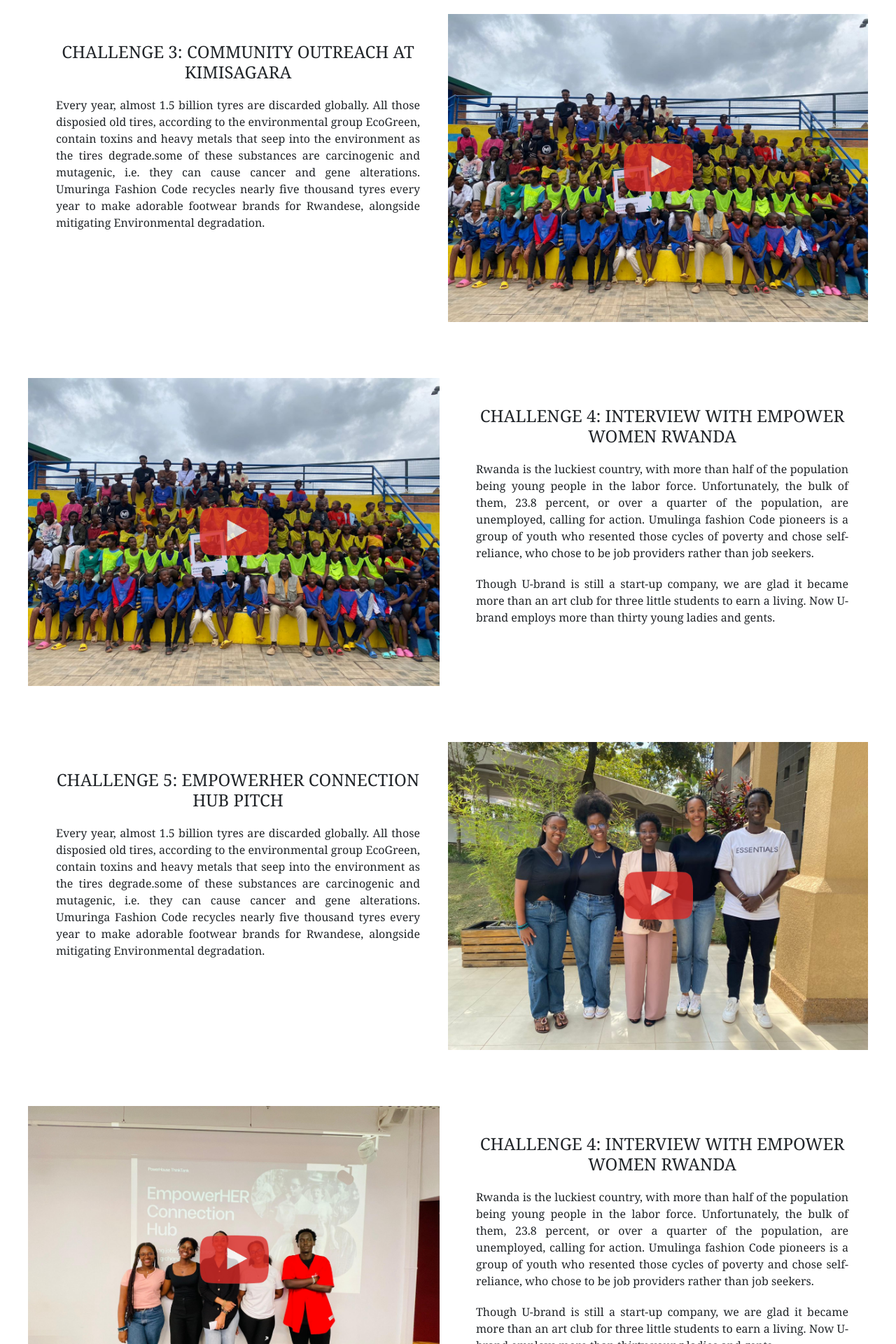
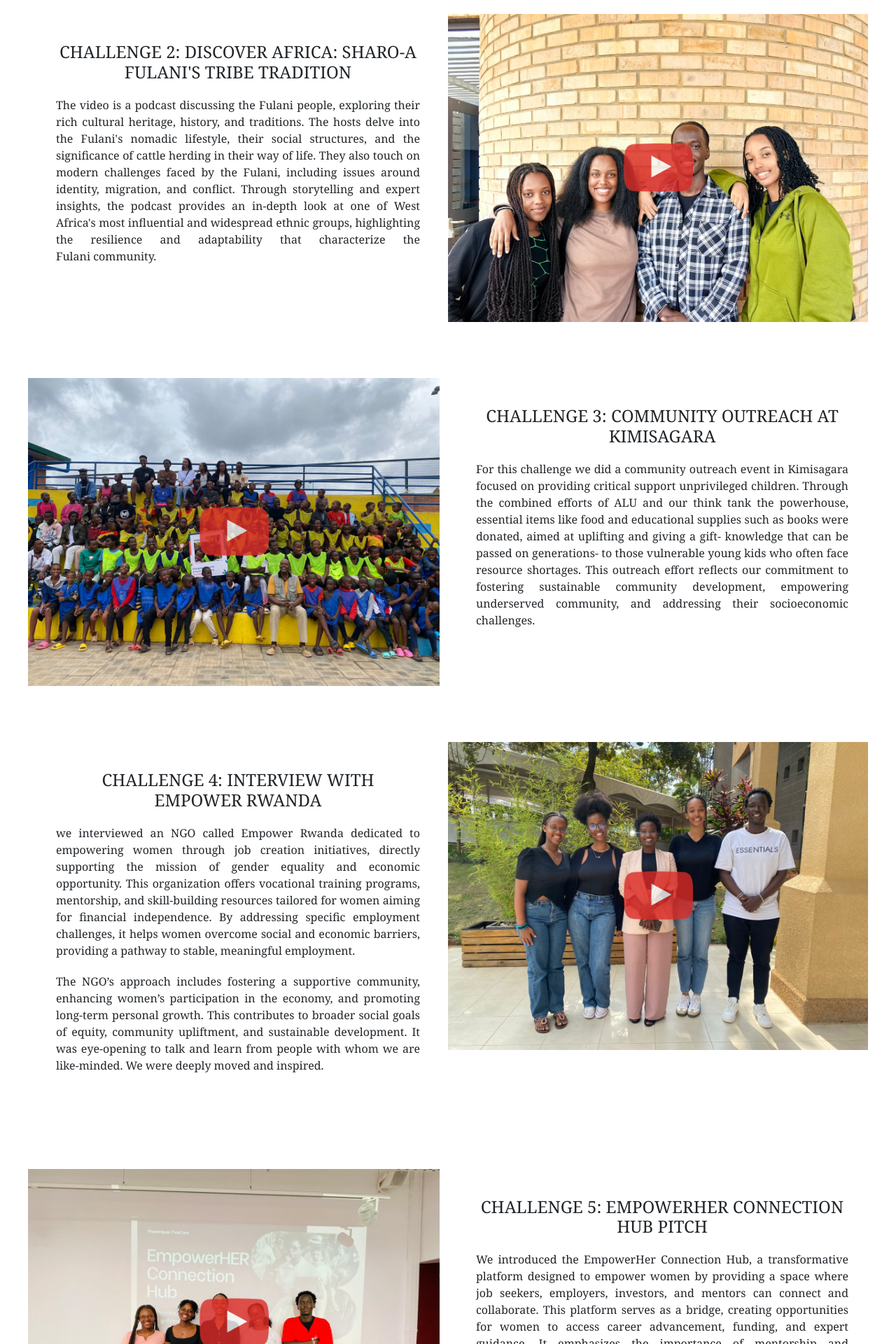
Before and after one commit to Nicole-Mbera/powerhouse, a React (Create React App) app: page /challenges in a window 1280 px wide. Shown: the part 700-2620 px from the top of the page at 70% size. Built offline with nearby package versions, Linux system fonts and the light colour scheme.

Commit message:
challenges organised

```diff
--- a/src/views/challenges.js
+++ b/src/views/challenges.js
@@ -6,7 +6,8 @@ import work from "../assets/images/serena.jpg";
 import help from "../assets/images/groupic.jpg";
 import present from "../assets/images/best.jpg";
 import youTube from "../assets/images/youTube.png";
-import chal6 from "../assets/images/6.jpg"
+import chal6 from "../assets/images/6.jpg";
+import green from "../assets/images/green.jpg"
 const Challenges = () => {
     return (
 
@@ -28,11 +29,10 @@ const Challenges = () => {
     </div>
                     <div className="descriptive">
                         <h1>CHALLENGE 1: MEET THE TEAM</h1>
-                        <p>In the spirit of giving back to the community, Umuringa Fashion code offers training to young people who are interested in art and design. We inspire youth to be proactive, problem solvers, self-reliant, and big thinkers. </p>
-                        <p>
-                            We teach our students creativity and innovation on how to use available resources, for instance, fabricating artistic skin made bags and footwear. That way, we train a generation of job providers, contributing significantly to the sustainable development of Rwanda.
+                        <p>The Meet the Team challenge offers a closer look at the members of a passionate and skilled team, the powerhouse,  each bringing their unique expertise and experiences to a shared mission. Each team member shared insights into their professional backgrounds, their motivations, and the specific roles they play within the group, illustrating the diversity and complementary nature of their skills. Through personal stories, we expressed our values and dedication that drive our commitment to the team's vision, and how individual strengths combine to overcome challenges and achieve meaningful goals.
 
-                        </p>
+</p>
+
                     </div>
                 </div>
 
@@ -40,25 +40,18 @@ const Challenges = () => {
                 <div className="rom">
 
                     <div className="descriptive">
-                        <h1>CHALLENGE 3: COMMUNITY OUTREACH AT KIMISAGARA</h1>
-                        <p>Every year, almost 1.5 billion tyres are discarded globally.
-                            All those disposied old tires,
-                            according to the environmental group EcoGreen, contain toxins and heavy metals that seep into the environment
-                            as the tires degrade.some of these substances are carcinogenic and mutagenic, i.e. they can cause cancer and gene alterations.
-
-
-                            Umuringa Fashion Code recycles nearly  five thousand tyres every year to make adorable footwear brands for Rwandese,
-                            alongside mitigating Environmental degradation.
+                        <h1>CHALLENGE 2: DISCOVER AFRICA: SHARO-A FULANI'S TRIBE TRADITION </h1>
+                        <p>The video is a podcast discussing the Fulani people, exploring their rich cultural heritage, history, and traditions. The hosts delve into the Fulani's nomadic lifestyle, their social structures, and the significance of cattle herding in their way of life. They also touch on modern challenges faced by the Fulani, including issues around identity, migration, and conflict. Through storytelling and expert insights, the podcast provides an in-depth look at one of West Africa's most influential and widespread ethnic groups, highlighting the resilience and adaptability that characterize the Fulani community.
                         </p>
 
                     </div>
                     <div className="image-container">
-        <img src={help} alt="Tyres" className="thumbnail-image" />
+        <img src={green} alt="Tyres" className="thumbnail-image" />
         <img
             src={youTube} // replace with your YouTube logo URL or import
             alt="YouTube Logo"
             className="youtube-logo"
-            onClick={() => window.open("https://youtu.be/2lFAY0zXI6o")}
+            onClick={() => window.open("https://youtu.be/fkIbZru5Iog?si=Fk6QAHxuBJpR87jm")}
         />
     </div>
                 </div>
@@ -69,19 +62,15 @@ const Challenges = () => {
             src={youTube} // replace with your YouTube logo URL or import
             alt="YouTube Logo"
             className="youtube-logo"
-            onClick={() => window.open("https://youtu.be/2lFAY0zXI6o")}
+            onClick={() => window.open("https://youtu.be/fkIbZru5Iog?si=Fk6QAHxuBJpR87jm")}
         />
     </div>
                     <div className="descriptive">
-                        <h1>CHALLENGE 3: COMMUNITY OUTREACH AT KIMISAGARA</h1>
-                        <p>Every year, almost 1.5 billion tyres are discarded globally.
-                            All those disposied old tires,
-                            according to the environmental group EcoGreen, contain toxins and heavy metals that seep into the environment
-                            as the tires degrade.some of these substances are carcinogenic and mutagenic, i.e. they can cause cancer and gene alterations.
+                        <h1>CHALLENGE 2: DISCOVER AFRICA: SHARO-A FULANI'S TRIBE TRADITION</h1>
+                        <p>EThe video is a podcast discussing the Fulani people, exploring their rich cultural heritage, history, and traditions. The hosts delve into the Fulani's nomadic lifestyle, their social structures, and the significance of cattle herding in their way of life. They also touch on modern challenges faced by the Fulani, including issues around identity, migration, and conflict. Through storytelling and expert insights, the podcast provides an in-depth look at one of West Africa's most influential and widespread ethnic groups, highlighting the resilience and adaptability that characterize the Fulani community.
 
 
-                            Umuringa Fashion Code recycles nearly  five thousand tyres every year to make adorable footwear brands for Rwandese,
-                            alongside mitigating Environmental degradation.
+
                         </p>
                     </div>
 
@@ -96,27 +85,14 @@ const Challenges = () => {
             src={youTube} // replace with your YouTube logo URL or import
             alt="YouTube Logo"
             className="youtube-logo"
-            onClick={() => window.open("https://youtu.be/h4KKesnjJBw")}
+            onClick={() => window.open("https://youtu.be/2lFAY0zXI6o")}
         />
     </div>
                     <div className="descriptive">
-                        <h1>CHALLENGE 4: INTERVIEW WITH EMPOWER WOMEN RWANDA</h1>
-                        <p>Rwanda is the luckiest country,
-                            with more than half of the population
-                            being young people in the labor force. Unfortunately,
-                            the bulk of them, 23.8 percent, or over a quarter of the population,
-                            are unemployed, calling for action.
+                        <h1>CHALLENGE 3: COMMUNITY OUTREACH AT KIMISAGARA</h1>
+                        <p>For this challenge we did a community outreach event in Kimisagara focused on providing critical support unprivileged children. Through the combined efforts of ALU and our think tank the powerhouse, essential items like food and educational supplies such as books were donated, aimed at uplifting and giving a gift- knowledge that can be passed on generations- to those vulnerable young kids who often face resource shortages. This outreach effort reflects our commitment to fostering sustainable community development, empowering underserved community, and addressing their socioeconomic challenges.
+                        </p>
 
-                            Umulinga fashion Code pioneers is a group of youth
-                            who resented those cycles of poverty and chose self-reliance,
-                            who chose to be job providers rather than job seekers.
-                        </p>
-                        <p>
-                            Though U-brand is still a start-up company, we are glad it became more
-                            than an art club for three little students to earn  a living.
-                            Now U-brand employs more than thirty young ladies and gents.
-
-                        </p>
 
                     </div>
 
@@ -127,15 +103,11 @@ const Challenges = () => {
                 <div className="rom">
 
                     <div className="descriptive">
-                        <h1>CHALLENGE 5: EMPOWERHER CONNECTION HUB PITCH</h1>
-                        <p>Every year, almost 1.5 billion tyres are discarded globally.
-                            All those disposied old tires,
-                            according to the environmental group EcoGreen, contain toxins and heavy metals that seep into the environment
-                            as the tires degrade.some of these substances are carcinogenic and mutagenic, i.e. they can cause cancer and gene alterations.
+                        <h1>CHALLENGE 4: INTERVIEW WITH EMPOWER RWANDA</h1>
+                        <p> we interviewed an NGO called Empower Rwanda dedicated to empowering women through job creation initiatives, directly supporting the mission of gender equality and economic opportunity. This organization offers vocational training programs, mentorship, and skill-building resources tailored for women aiming for financial independence. By addressing specific employment challenges, it helps women overcome social and economic barriers, providing a pathway to stable, meaningful employment.
+                        </p><p> The NGO’s approach includes fostering a supportive community, enhancing women’s participation in the economy, and promoting long-term personal growth. This contributes to broader social goals of equity, community upliftment, and sustainable development.
 
-
-                            Umuringa Fashion Code recycles nearly  five thousand tyres every year to make adorable footwear brands for Rwandese,
-                            alongside mitigating Environmental degradation.
+                            It was eye-opening to talk and learn from people with whom we are like-minded. We were deeply moved and inspired.
                         </p>
 
                     </div>
@@ -145,7 +117,7 @@ const Challenges = () => {
             src={youTube} // replace with your YouTube logo URL or import
             alt="YouTube Logo"
             className="youtube-logo"
-            onClick={() => window.open("https://youtu.be/IiZLSJDxri0")}
+            onClick={() => window.open("https://youtu.be/h4KKesnjJBw?si=xnTW87pKoEAxYSJX")}
         />
     </div>
                 </div>
@@ -156,19 +128,12 @@ const Challenges = () => {
             src={youTube} // replace with your YouTube logo URL or import
             alt="YouTube Logo"
             className="youtube-logo"
-            onClick={() => window.open("https://youtu.be/IiZLSJDxri0")}
+            onClick={() => window.open("https://youtu.be/h4KKesnjJBw?si=xnTW87pKoEAxYSJX")}
         />
     </div>
                     <div className="descriptive">
-                        <h1>CHALLENGE 5: COMMUNITY OUTREACH AT KIMISAGARA</h1>
-                        <p>Every year, almost 1.5 billion tyres are discarded globally.
-                            All those disposied old tires,
-                            according to the environmental group EcoGreen, contain toxins and heavy metals that seep into the environment
-                            as the tires degrade.some of these substances are carcinogenic and mutagenic, i.e. they can cause cancer and gene alterations.
-
-
-                            Umuringa Fashion Code recycles nearly  five thousand tyres every year to make adorable footwear brands for Rwandese,
-                            alongside mitigating Environmental degradation.
+                        <h1>CHALLENGE 4: INTERVIEW WITH EMPOWER RWANDA</h1>
+                        <p> we interviewed an NGO called Empower Rwanda dedicated to empowering women through job creation initiatives, directly supporting the mission of gender equality and economic opportunity. This organization offers vocational training programs, mentorship, and skill-building resources tailored for women aiming for financial independence. By addressing specific employment challenges, it helps women overcome social and economic barriers, providing a pathway to stable, meaningful employment. The NGO’s approach includes fostering a supportive community, enhancing women’s participation in the economy, and promoting long-term personal growth. This contributes to broader social goals of equity, community upliftment, and sustainable development. It was eye-opening to talk and learn from people with whom we are like-minded. We were deeply moved and inspired.
                         </p>
                     </div>
 
@@ -182,25 +147,12 @@ const Challenges = () => {
             src={youTube} // replace with your YouTube logo URL or import
             alt="YouTube Logo"
             className="youtube-logo"
-            onClick={() => window.open("https://youtu.be/h4KKesnjJBw")}
+            onClick={() => window.open("https://youtu.be/IiZLSJDxri0")}
         />
     </div>
                     <div className="descriptive">
-                        <h1>CHALLENGE 4: INTERVIEW WITH EMPOWER WOMEN RWANDA</h1>
-                        <p>Rwanda is the luckiest country,
-                            with more than half of the population
-                            being young people in the labor force. Unfortunately,
-                            the bulk of them, 23.8 percent, or over a quarter of the population,
-                            are unemployed, calling for action.
-
-                            Umulinga fashion Code pioneers is a group of youth
-                            who resented those cycles of poverty and chose self-reliance,
-                            who chose to be job providers rather than job seekers.
-                        </p>
-                        <p>
-                            Though U-brand is still a start-up company, we are glad it became more
-                            than an art club for three little students to earn  a living.
-                            Now U-brand employs more than thirty young ladies and gents.
+                        <h1>CHALLENGE 5: EMPOWERHER CONNECTION HUB PITCH</h1>
+                        <p>We introduced the EmpowerHer Connection Hub, a transformative platform designed to empower women by providing a space where job seekers, employers, investors, and mentors can connect and collaborate. This platform serves as a bridge, creating opportunities for women to access career advancement, funding, and expert guidance. It emphasizes the importance of mentorship and networking, offering women the tools and support they need to overcome barriers in their professional journeys. Through these connections, EmpowerHer aims to create a lasting impact by fostering economic independence, personal growth, and professional success.
 
                         </p>
 
@@ -213,15 +165,8 @@ const Challenges = () => {
                 <div className="rom">
 
                     <div className="descriptive">
-                        <h1>CHALLENGE 5: EMPOWERHER CONNECTION HUB PITCH</h1>
-                        <p>Every year, almost 1.5 billion tyres are discarded globally.
-                            All those disposied old tires,
-                            according to the environmental group EcoGreen, contain toxins and heavy metals that seep into the environment
-                            as the tires degrade.some of these substances are carcinogenic and mutagenic, i.e. they can cause cancer and gene alterations.
-
-
-                            Umuringa Fashion Code recycles nearly  five thousand tyres every year to make adorable footwear brands for Rwandese,
-                            alongside mitigating Environmental degradation.
+                        <h1>CHALLENGE 6: DEVELOPING THE POWERHOUSE WEBSITE</h1>
+                        <p>In our project, we collaborated to develop the powerHouse website  guided by the Digital Print Rubric. We used React.js to create a visually appealing and user-friendly platform that integrates multimedia elements like images and videos to keep users engaged. Our website includes a well-defined mission statement, problem statement, and proposed solution, as well as a prototype section and individual profiles of each think tank member, complete with photos and descriptions. Additionally, we documented all six E-LAB challenges, providing clear definitions and supportive visuals for each. Thanks to everyone’s contributions, we successfully built a website that meets the rubric’s criteria for overall design, content, and challenge documentation.
                         </p>
 
                     </div>
@@ -246,15 +191,8 @@ const Challenges = () => {
         />
     </div>
                     <div className="descriptive">
-                        <h1>CHALLENGE 5: COMMUNITY OUTREACH AT KIMISAGARA</h1>
-                        <p>Every year, almost 1.5 billion tyres are discarded globally.
-                            All those disposied old tires,
-                            according to the environmental group EcoGreen, contain toxins and heavy metals that seep into the environment
-                            as the tires degrade.some of these substances are carcinogenic and mutagenic, i.e. they can cause cancer and gene alterations.
-
-
-                            Umuringa Fashion Code recycles nearly  five thousand tyres every year to make adorable footwear brands for Rwandese,
-                            alongside mitigating Environmental degradation.
+                        <h1>CHALLENGE 6: DEVELOPING THE POWERHOUSE WEBSITE</h1>
+                        <p>In our project, we collaborated to develop the powerHouse website  guided by the Digital Print Rubric. We used React.js to create a visually appealing and user-friendly platform that integrates multimedia elements like images and videos to keep users engaged. Our website includes a well-defined mission statement, problem statement, and proposed solution, as well as a prototype section and individual profiles of each think tank member, complete with photos and descriptions. Additionally, we documented all six E-LAB challenges, providing clear definitions and supportive visuals for each. Thanks to everyone’s contributions, we successfully built a website that meets the rubric’s criteria for overall design, content, and challenge documentation.
                         </p>
                     </div>
 
```
